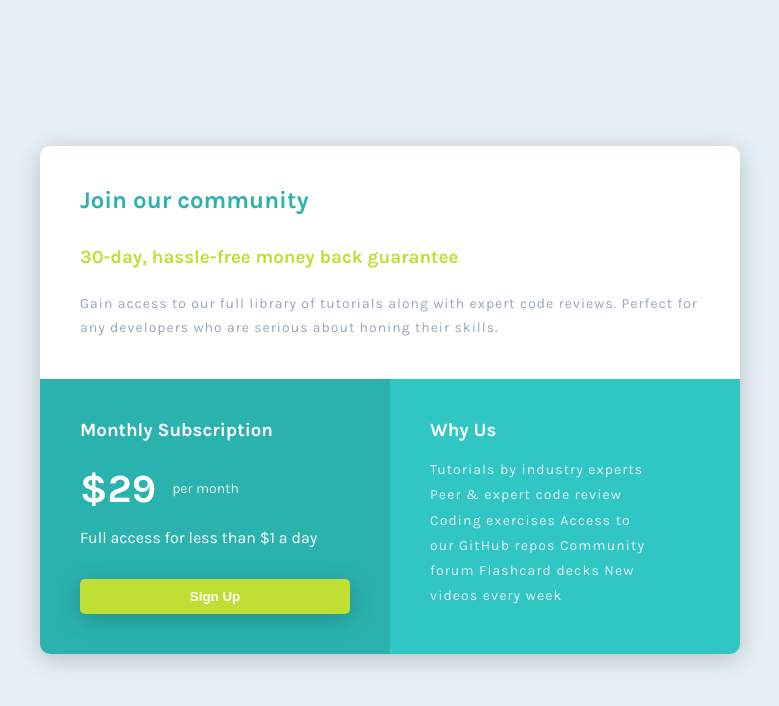
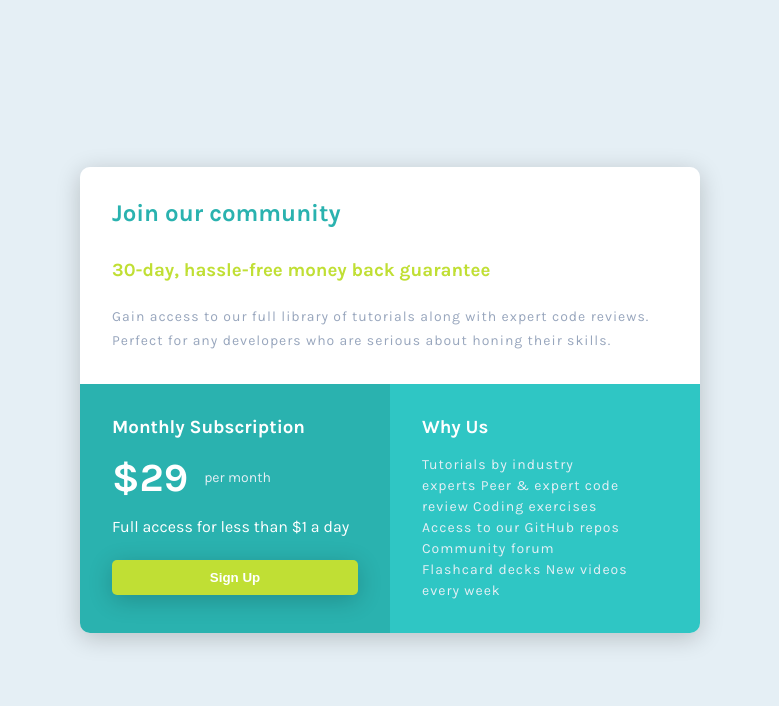
Before and after one commit to Dng120696/single-price-grid-component, a plain HTML site: page index.html in a window 1280 px wide. Shown: the whole page, without its empty margins (250-1029 px from the left). Drawn offline with Linux system fonts and the light colour scheme.

Commit message:
initial commit

```diff
--- a/style.css
+++ b/style.css
@@ -29,8 +29,8 @@ body{
 }
 .container{
   margin:4rem 1.5rem;
-  max-width:700px;
-  min-height: 450px;
+  max-width:620px;
+  min-height: 400px;
   display: grid;
   grid-template-columns: 1fr;
   box-shadow: 0 5px 25px rgb(0,0,0,0.2) ;
@@ -38,7 +38,7 @@ body{
   overflow: hidden;
 }
 .column{
-  padding: 2.5rem;
+  padding:2rem;
   color: #fff;
 }
 .header{
@@ -71,7 +71,7 @@ body{
   background-color: var(--Cyan);
 }
 .left-column-title{
-  margin-bottom: 1.5rem;
+  margin-bottom: 1rem;
 }
 .left-column .num-box{
   display: flex;
@@ -96,7 +96,7 @@ body{
 }
 .btn{
   width: 100%;
-  margin-top: 1rem;
+  margin-top: 0.5rem;
   padding: 10px;
   border:none;
   border-radius: 5px;
@@ -113,10 +113,10 @@ body{
   padding-bottom: 1rem;
 }
 .right-column-content{
-  line-height: 1.8;
+  line-height: 1.5;
   font-weight: 400;
   color: var(--Light-Gray);
-  letter-spacing: 1.1px;
+  letter-spacing: 1px;
   font-size: 14px;
 }
 
@@ -125,6 +125,6 @@ body{
     grid-template-columns: 1fr 1fr;
   }
   .right-column{
-    padding-right: 5.6rem;
+    padding-right: 4.5rem;
   }
 }
```
